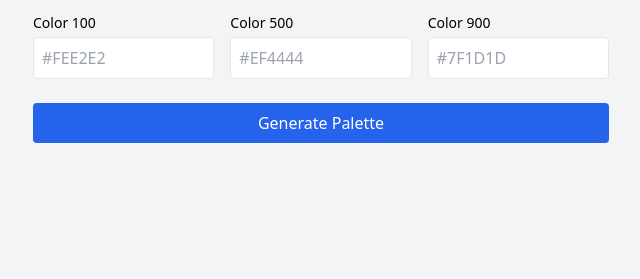
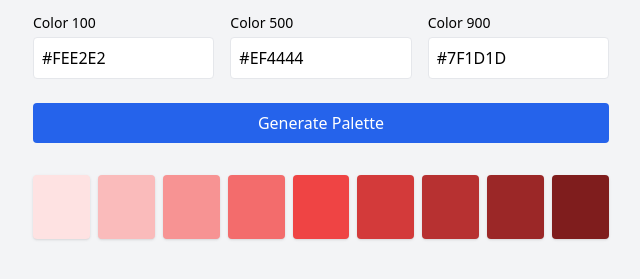
Before and after one commit to notkaramel/color-palette-generator, a website: page index.html in a window 1280 px wide. Shown: the part 59-338 px from the top of the page, without its empty margins (319-959 px from the left). Drawn offline with nearby package versions, Linux system fonts and the light colour scheme.

Commit message:
Use localstorage to persist the colors

```diff
--- a/index.html
+++ b/index.html
@@ -59,9 +59,19 @@
     }
 
     function generatePalette() {
-      const c100 = hexToRgb(document.getElementById("color100").value);
-      const c500 = hexToRgb(document.getElementById("color500").value);
-      const c900 = hexToRgb(document.getElementById("color900").value);
+      const color100Val = document.getElementById("color100").value;
+      const color500Val = document.getElementById("color500").value;
+      const color900Val = document.getElementById("color900").value;
+
+      // Save to localStorage
+      localStorage.setItem("color100", color100Val);
+      localStorage.setItem("color500", color500Val);
+      localStorage.setItem("color900", color900Val);
+
+      const c100 = hexToRgb(color100Val);
+      const c500 = hexToRgb(color500Val);
+      const c900 = hexToRgb(color900Val);
+
       const levels = [100, 200, 300, 400, 500, 600, 700, 800, 900];
       const palette = [];
 
@@ -94,6 +104,20 @@
         paletteDiv.appendChild(div);
       });
     }
+
+    function loadFromStorage() {
+      const saved100 = localStorage.getItem("color100") || "#FEE2E2";
+      const saved500 = localStorage.getItem("color500") || "#EF4444";
+      const saved900 = localStorage.getItem("color900") || "#7F1D1D";
+
+      document.getElementById("color100").value = saved100;
+      document.getElementById("color500").value = saved500;
+      document.getElementById("color900").value = saved900;
+
+      generatePalette();
+    }
+
+    window.onload = loadFromStorage;
   </script>
 </body>
 </html>
```
